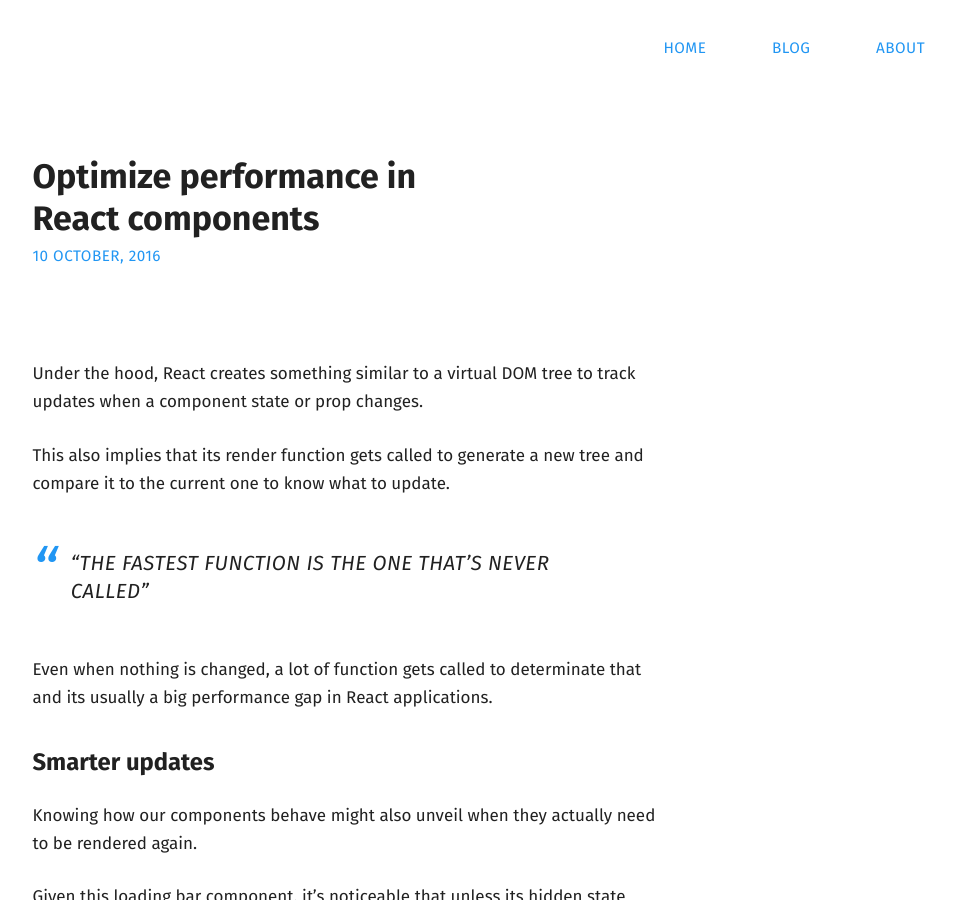
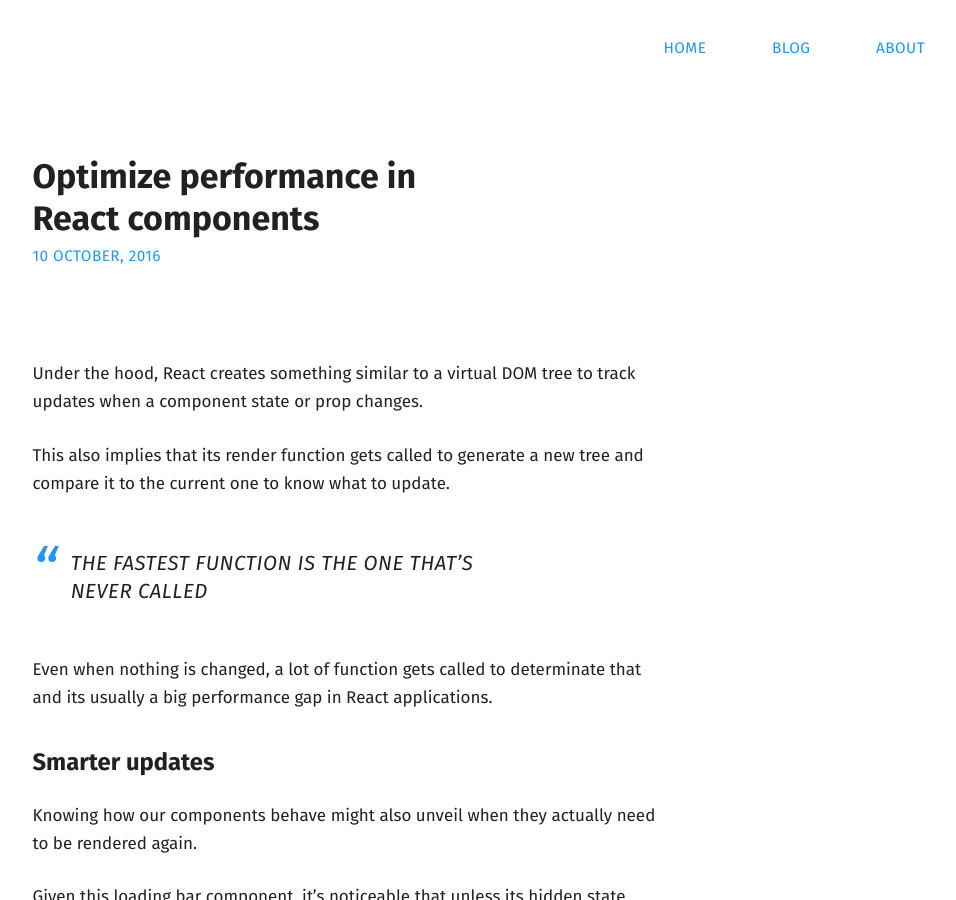
Before and after one commit to jeremenichelli/jeremenichelli.github.io, a Jekyll site: the page built from _posts/2016-10-10-better-control-and-speed-react-render.md, in a window 1280 px wide and 900 px high. Shown: the whole window, without its empty margins (287-1243 px from the left). Built offline with Jekyll 4.4.1, drawn with Linux system fonts in a browser that asks for light colours.

Commit message:
Increase spacing in blog lists. Random fixes.

```diff
--- a/_posts/2016-10-10-better-control-and-speed-react-render.md
+++ b/_posts/2016-10-10-better-control-and-speed-react-render.md
@@ -5,7 +5,7 @@
 
 This also implies that its render function gets called to generate a new tree and compare it to the current one to know what to update.
 
-> “The fastest function is the one that’s never called”
+> The fastest function is the one that’s never&nbsp;called
 
 Even when nothing is changed, a lot of function gets called to determinate that and its usually a big performance gap in React applications.
 
--- a/src/styles/blog.less
+++ b/src/styles/blog.less
@@ -7,7 +7,7 @@
   padding: 0;
 
   li + li {
-    margin: 2.75em 0 0;
+    margin: 3em 0 0;
   }
 }
 
```
